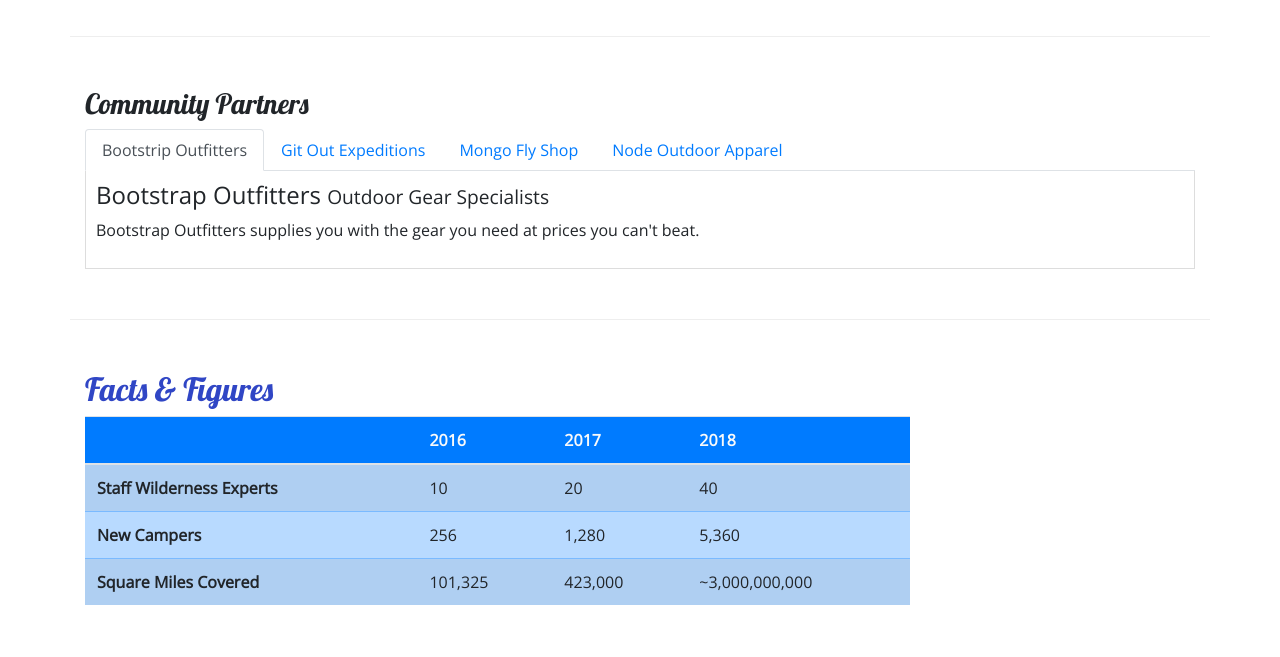
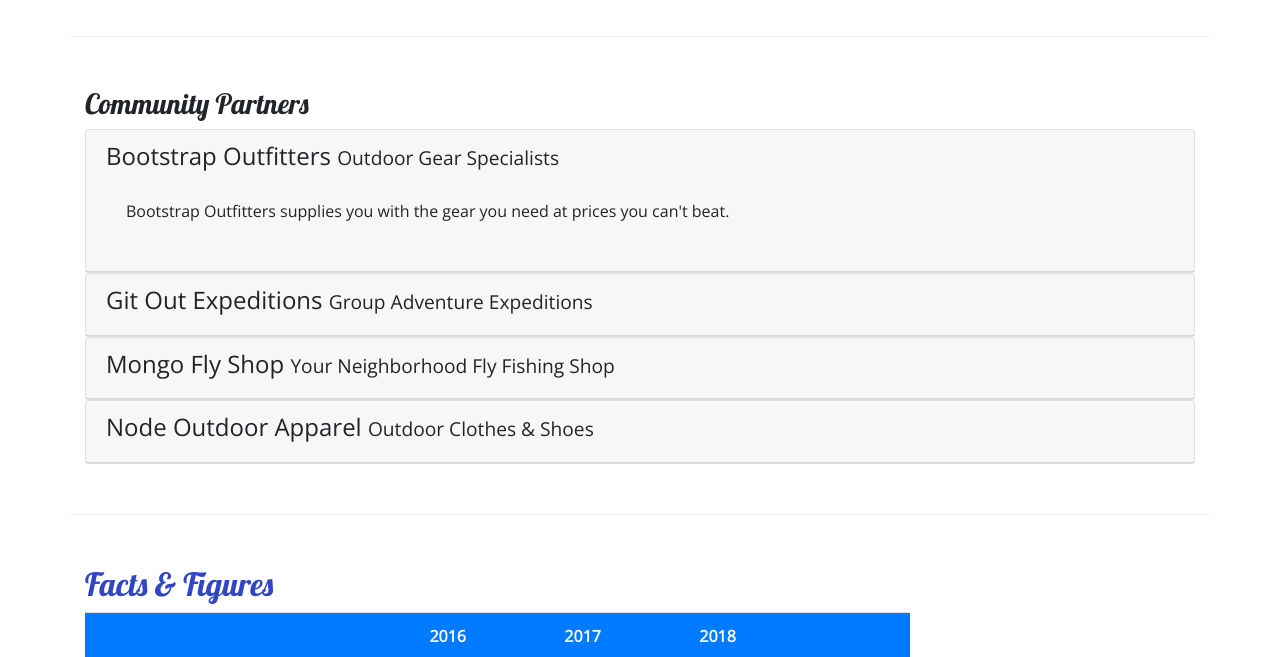
Before and after one commit to TreborNamor/nucamp-bootstrap, a website: page aboutus.html in a window 1280 px wide. Shown: the part 790-1447 px from the top of the page. Drawn offline with nearby package versions, Linux system fonts and the light colour scheme.

Commit message:
Accordion

```diff
--- a/aboutus.html
+++ b/aboutus.html
@@ -100,28 +100,47 @@
         <div class="row row-content">
             <div class="col-12">
                 <h3>Community Partners</h3>
-                <ul class="nav nav-tabs">
-                    <li class="nav-item"><a class="nav-link active" href="#bootstrap" role="tab" data-toggle="tab"> Bootstrip Outfitters</a></li>
-                    <li class="nav-item"><a class="nav-link" href="#git" role="tab" data-toggle="tab">Git Out Expeditions</a></li>
-                    <li class="nav-item"><a class="nav-link" href="#mongo" role="tab" data-toggle="tab">Mongo Fly Shop</a></li>
-                    <li class="nav-item"><a class="nav-link" href="#node" role="tab" data-toggle="tab">Node Outdoor Apparel</a></li>
-                </ul>
-                <div class="tab-content">
-                    <div role="tabpanel" class="tab-pane fade show active" id="bootstrap">
-                        <h4>Bootstrap Outfitters <small>Outdoor Gear Specialists</small></h4>
-                        <p class="d-none d-sm-block">Bootstrap Outfitters supplies you with the gear you need at prices you can't beat.</p>
+
+                <div id="accordion">
+                    <div class="card">
+                        <div role="tab" class="card-header">
+                            <h4><a data-toggle="collapse" data-target="#bootstrap">Bootstrap Outfitters <small>Outdoor Gear Specialists</small></a></h4>
+                            <div class="collapse show" id="bootstrap" data-parent="#accordion">
+                                <div class="card-body">
+                                    <p class="d-none d-sm-block">Bootstrap Outfitters supplies you with the gear you need at prices you can't beat.</p>
+                                </div>
+                            </div>
+                        </div>
                     </div>
-                    <div role="tabpanel" class="tab-pane fade" id="git">
-                        <h4>Git Out Expeditions <small>Group Adventure Expeditions</small></h4>
-                        <p class="d-none d-sm-block">Join Git Out Expeditions to explore new horizons with a group of other adventurers!</p>
+                    <div class="card">
+                        <div role="tab" class="card-header">
+                            <h4><a class="collapsed" data-toggle="collapse" data-target="#git">Git Out Expeditions <small>Group Adventure Expeditions</small></a></h4>
+                            <div class="collapse" id="git" data-parent="#accordion">
+                                <div class="card-body">
+                                    <p class="d-none d-sm-block">Join Git Out Expeditions to explore new horizons with a group of other adventurers!</p>
+                               </div>
+                            </div>
+                        </div>
                     </div>
-                    <div role="tabpanel" class="tab-pane fade" id="mongo">
-                        <h4>Mongo Fly Shop <small>Your Neighborhood Fly Fishing Shop</small></h4>
-                        <p class="d-none d-sm-block">Need a new fishing pole, a tacklebox, or flies of all kinds? Stop by Mongo Fly Shop.</p>
+                    <div class="card">
+                        <div role="tab" class="card-header">
+                            <h4><a class="collapsed" data-toggle="collapse" data-target="#mongo">Mongo Fly Shop <small>Your Neighborhood Fly Fishing Shop</small></a></h4>
+                            <div class="collapse" id="mongo" data-parent="#accordion">
+                                <div class="card-body">
+                                    <p class="d-none d-sm-block">Need a new fishing pole, a tacklebox, or flies of all kinds? Stop by Mongo Fly Shop.</p>
+                                </div>
+                            </div>
+                        </div>
                     </div>
-                    <div role="tabpanel" class="tab-pane fade" id="node">
-                        <h4>Node Outdoor Apparel <small>Outdoor Clothes & Shoes</small></h4>
-                        <p class="d-none d-sm-block">From polar fleeces to swimsuits, hiking boots to waders, a visit to Node will be sure to get you covered.</p>
+                    <div class="card">
+                        <div role="tab" class="card-header">
+                            <h4><a class="collapsed" data-toggle="collapse" data-target="#node">Node Outdoor Apparel <small>Outdoor Clothes & Shoes</small></a></h4>
+                            <div class="collapse" id="node" data-parent="#accordion">
+                                <div class="card-body">
+                                    <p class="d-none d-sm-block">From polar fleeces to swimsuits, hiking boots to waders, a visit to Node will be sure to get you covered.</p>
+                                </div>
+                            </div>
+                        </div>
                     </div>
                 </div>
             </div>
--- a/css/styles.css
+++ b/css/styles.css
@@ -36,8 +36,7 @@ header h2 {
     background-color: #901CAD;
 }
 
-.tab-content {
-    border: 1px solid #DDD;
-    border-top: none;
-    padding: 10px;
-}
+a, a:hover {
+    color: inherit;
+    text-decoration: none;
+  }
```
